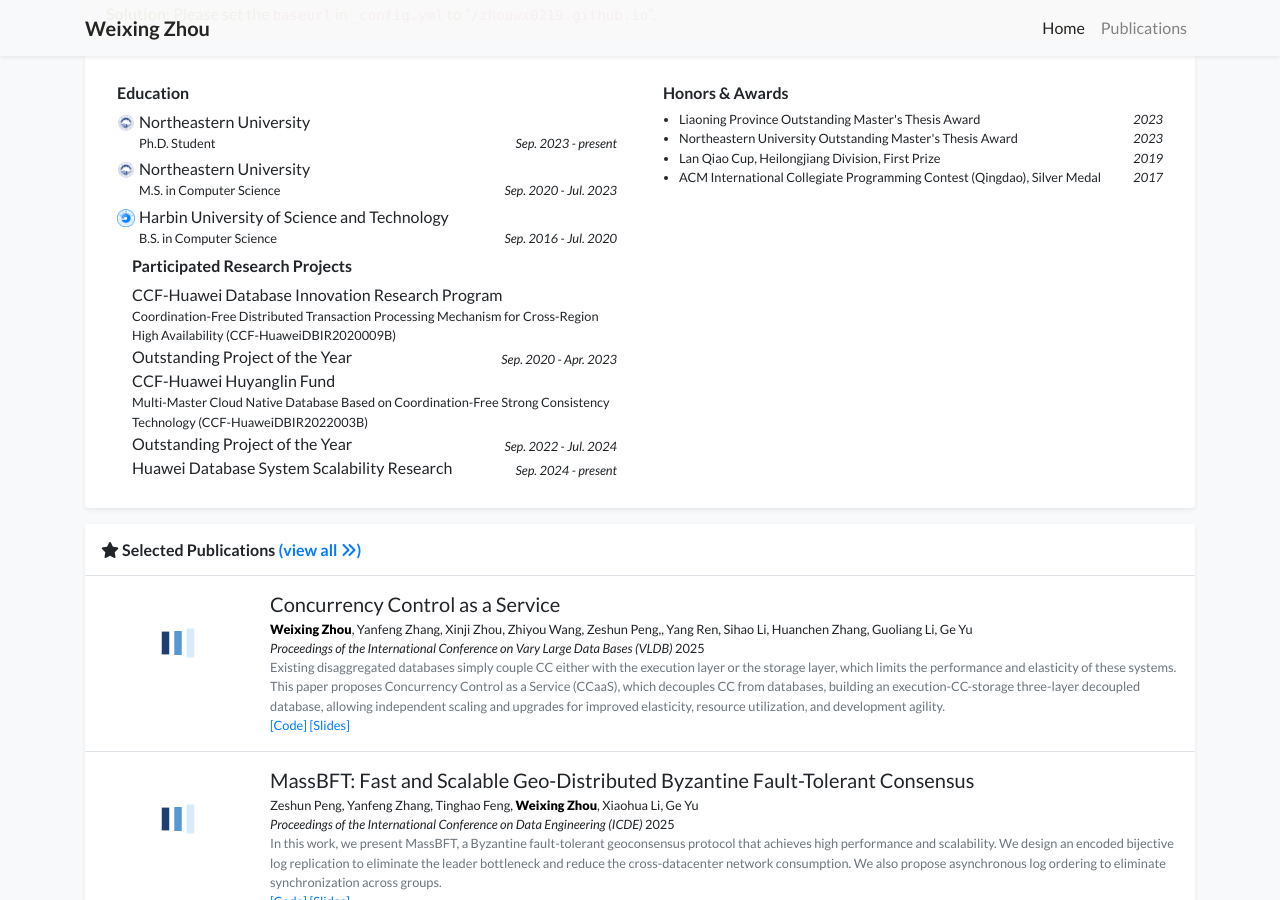
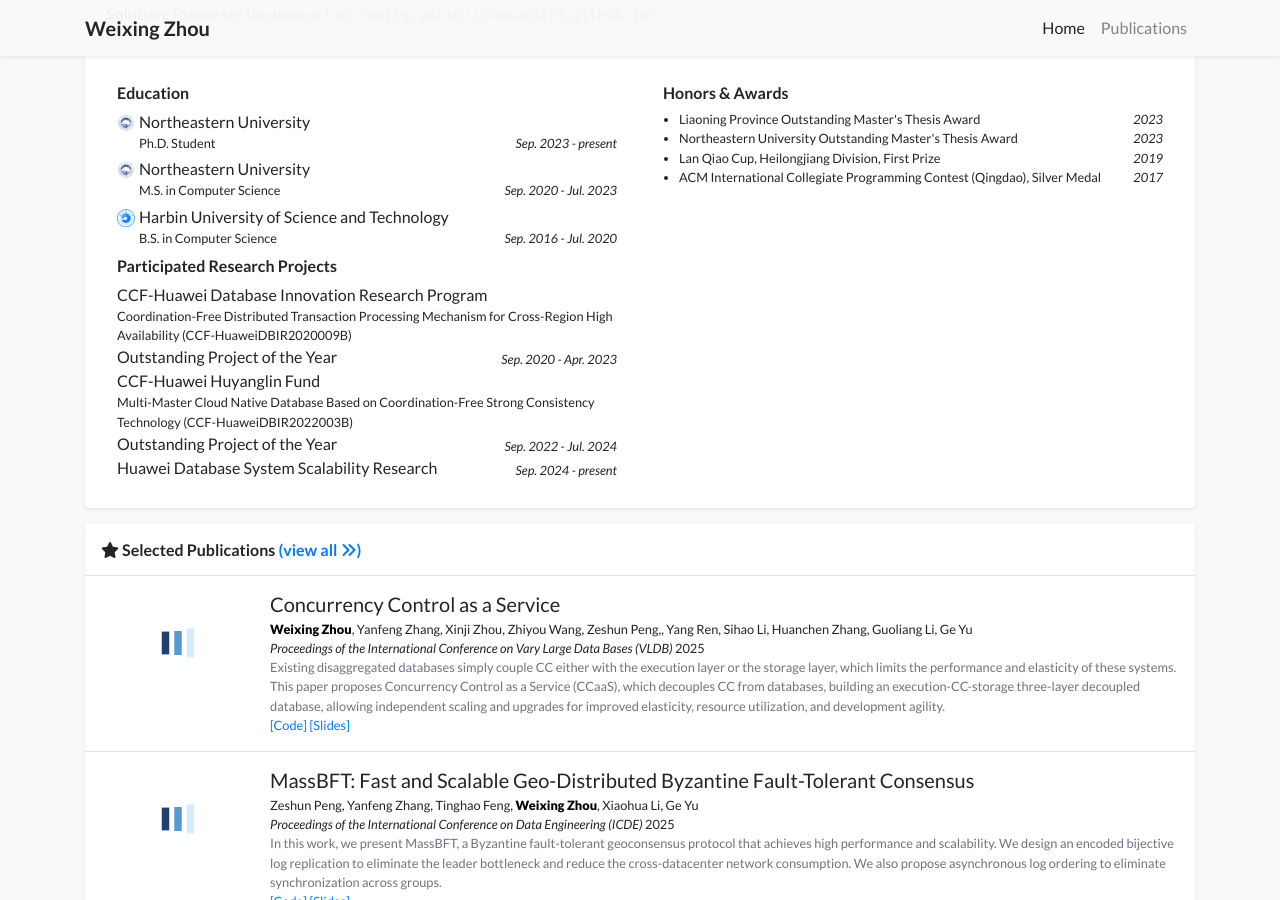
Before and after one commit to zhouwx0219/zhouwx0219.github.io, a Jekyll site: the page built from index.html, in a window 1280 px wide and 900 px high, scrolled down 550 px. Built offline with Jekyll 4.4.1, drawn with Linux system fonts in a browser that asks for light colours; nearby versions of some CDN libraries; a style sheet for code colours, icons or effects is not loaded.

Commit message:
try to correct the experience

```diff
--- a/_includes/widgets/experience_card.html
+++ b/_includes/widgets/experience_card.html
@@ -45,7 +45,7 @@
                     {% endif %}
                 </div>
 
-                <div>
+                <div class="row" data-masonry='{"percentPosition": true }'>
                     {% if site.data.profile.experience %}
                     <div class="col-md-6">
                         <div class="mx-2 my-1">
```
